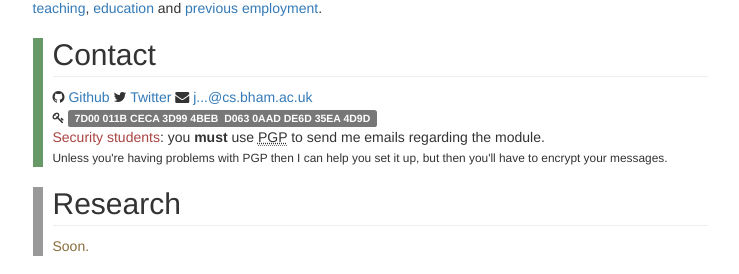
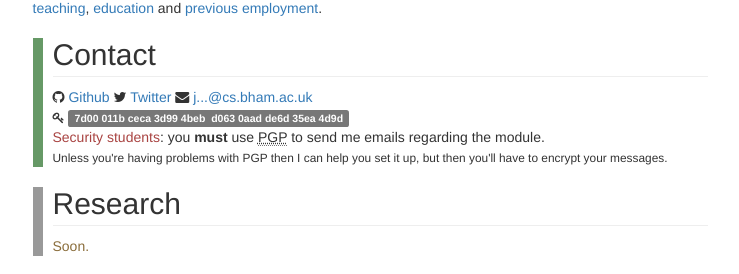
Before and after one commit to sacko87/sacko87.github.io, a Jekyll site: the page built from index.html, in a window 1280 px wide. Shown: the part 188-462 px from the top of the page, without its empty margins (270-1009 px from the left). Built offline with Jekyll 4.4.1, drawn with Linux system fonts in a browser that asks for light colours; nearby versions of some CDN libraries.

Commit message:
Update index.html

```diff
--- a/index.html
+++ b/index.html
@@ -1,6 +1,6 @@
 ---
 layout: default
-title: I'm John Saxon
+title: I'm John T. Saxon
 ---
 <h1>Hi, my name is John Saxon.</h1>
 <p>I am a Doctoral Researcher and Teaching Assistant for the
@@ -23,7 +23,7 @@ myself. It provides my <a href="#contact">contact details</a>,
     <i class="fa fa-github"></i> <a href="https://github.com/sacko87" title="John T. Saxon on Github">Github</a>
     <i class="fa fa-twitter"></i> <a href="https://twitter.com/sacko87" title="John T. Saxon on Twitter">Twitter</a>
     <i class="fa fa-envelope"></i> <a href="http://www.google.com/recaptcha/mailhide/d?k=01ytP8t89YidqS8CEpBKslmA==&amp;c=ZJR6ARKq-nQfskRJT5mqxupiQkQu5hkFlMzZ8BPG224=" onclick="window.open('http://www.google.com/recaptcha/mailhide/d?k\07501ytP8t89YidqS8CEpBKslmA\75\75\46c\75ZJR6ARKq-nQfskRJT5mqxupiQkQu5hkFlMzZ8BPG224\075', '', 'toolbar=0,scrollbars=0,location=0,statusbar=0,menubar=0,resizable=0,width=500,height=300'); return false;" title="Reveal this e-mail address">j...@cs.bham.ac.uk</a><br />
-    <small><i class="fa fa-key"></i></small> <span class="label label-default">7D00 011B CECA 3D99 4BEB&nbsp;&nbsp;D063 0AAD DE6D 35EA 4D9D</span><br />
+    <small><i class="fa fa-key"></i></small> <span class="text-lowercase label label-default">7D00 011B CECA 3D99 4BEB&nbsp;&nbsp;D063 0AAD DE6D 35EA 4D9D</span><br />
     <span class="text-danger">Security students</span>: you <strong>must</strong> use <abbr title="Pretty Good Privacy">PGP</abbr> to send me emails regarding the module.<br />
     <small>Unless you're having problems with PGP then I can help you set it up, but then you'll have to encrypt your messages.</small>
   </p>
```
